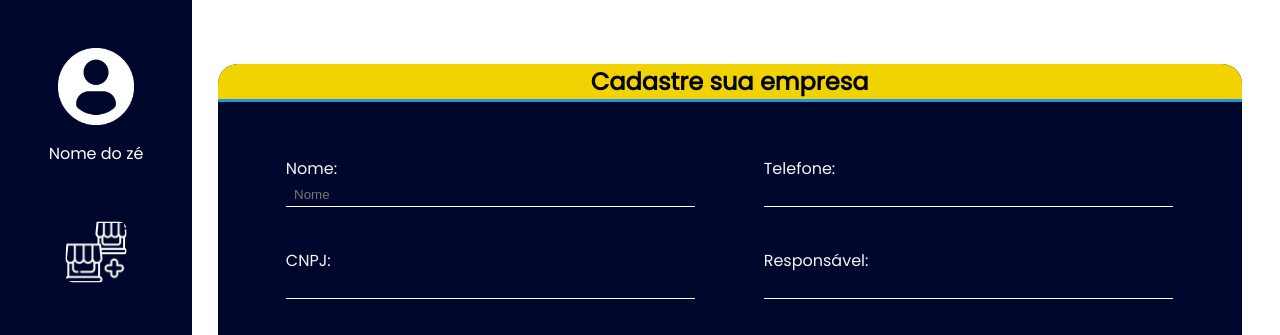
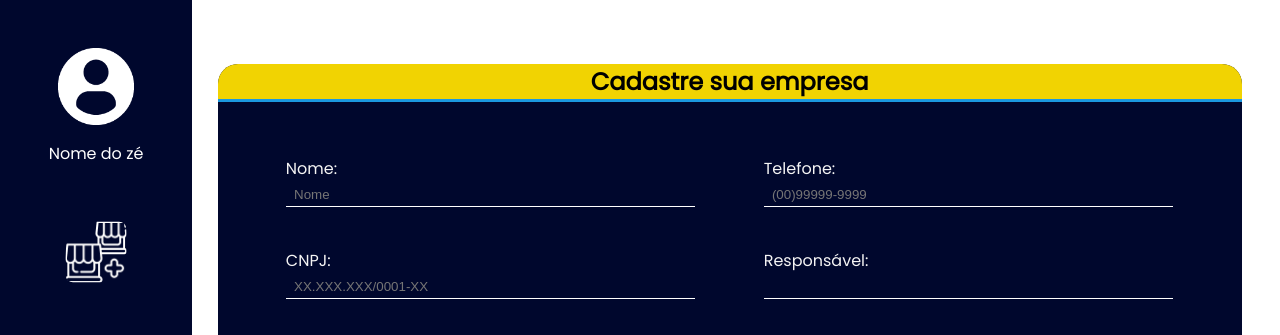
Before and after one commit to Tood-Tech/Tood, a website: page site/public/perfil/franquia.html in a window 1280 px wide. Shown: the top 335 px of the page. Drawn offline with Linux system fonts and the light colour scheme.

Commit message:
front da tela de add franquia

```diff
--- a/site/public/perfil/franquia.html
+++ b/site/public/perfil/franquia.html
@@ -43,11 +43,11 @@
                         <span class="tituloInp">Nome:</span>
                         <input id="nomeFunc" class="inputs" type="text" placeholder="Nome">
                         <span class="tituloInp">CNPJ:</span>
-                        <input id="cnpjFunc" class="inputs" type="text" placeholder="">
+                        <input id="cnpjFunc" class="inputs" type="text" placeholder="XX.XXX.XXX/0001-XX">
                     </div>
                     <div class="parteForm">
                         <span class="tituloInp">Telefone:</span>
-                        <input id="telFunc" class="inputs" type="text" placeholder="">
+                        <input id="telFunc" class="inputs" type="text" placeholder="(00)99999-9999">
                         <span class="tituloInp">Responsável:</span>
                         <input id="respFunc" class="inputs" type="text" placeholder="">
                     </div>
```
